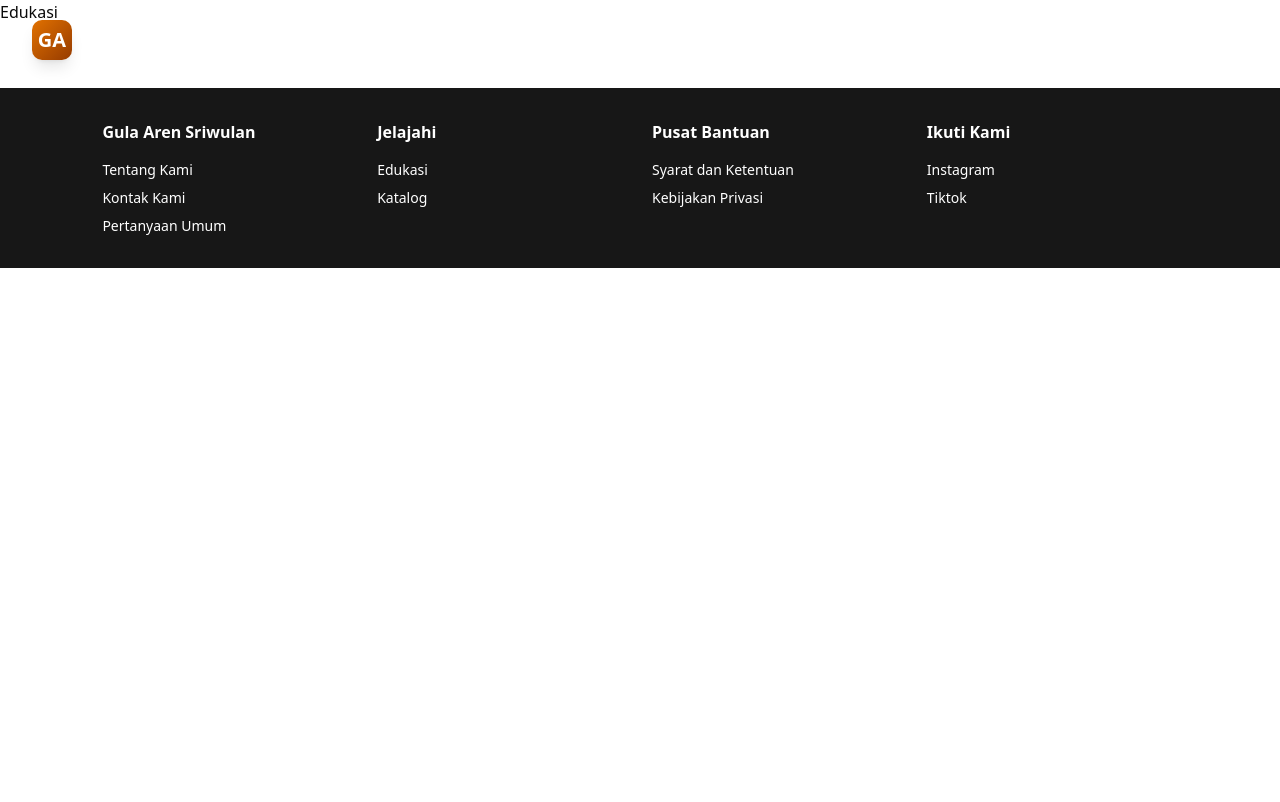
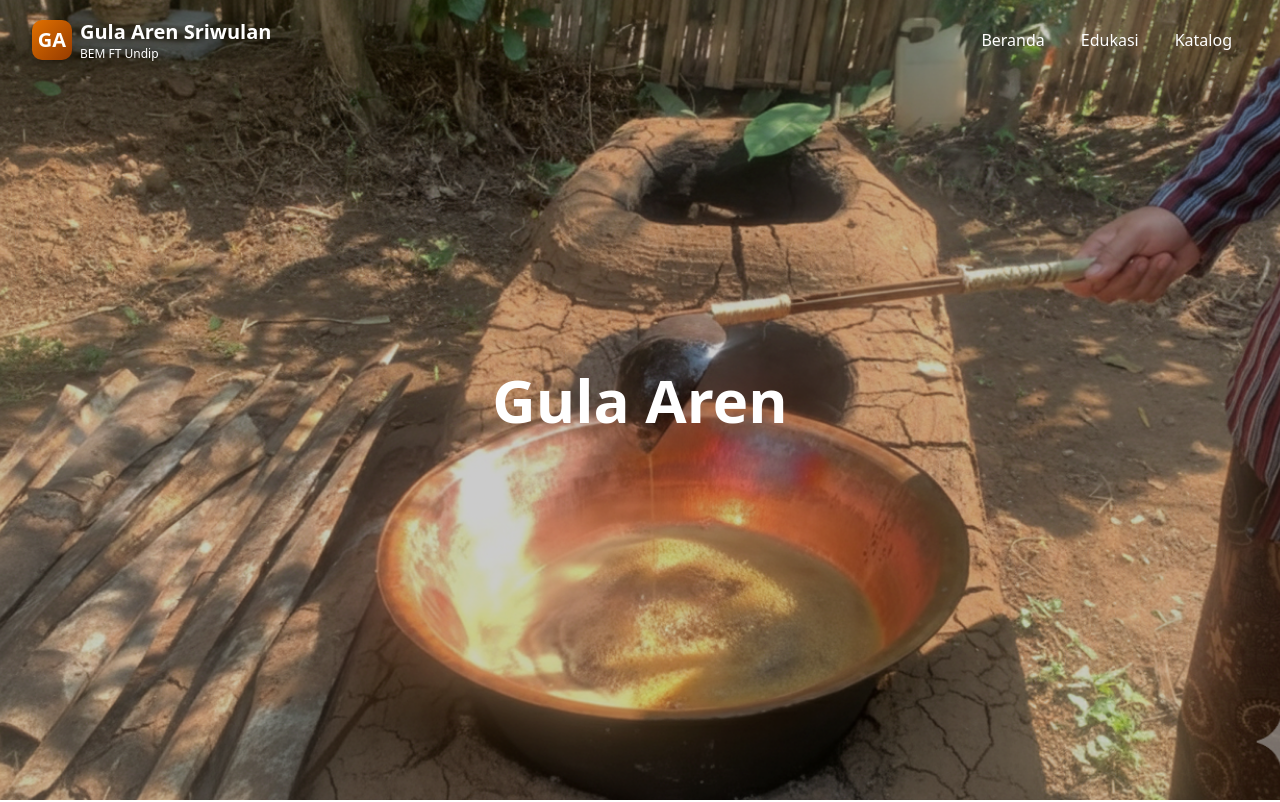
Before and after one commit to princeofverry/gula-aren-sriwulan, a Next.js app: page /edukasi in a window 1280 px wide. Shown: the top 802 px of the page. Built offline with nearby package versions, Linux system fonts and the light colour scheme.

Commit message:
feat: hero edukasi page

```diff
--- a/app/edukasi/page.jsx
+++ b/app/edukasi/page.jsx
@@ -1,7 +1,9 @@
+import EdukasiWrapper from "@/components/organism/edukasi/EdukasiWrapper";
+
 export default function Edukasi() {
   return (
     <>
-      <h1>Edukasi</h1>
+      <EdukasiWrapper />
     </>
   );
 }
--- /dev/null
+++ b/components/organism/edukasi/EdukasiWrapper.jsx
@@ -0,0 +1,15 @@
+import React from 'react'
+import HeroEdukasi from './hero'
+
+const EdukasiWrapper = () => {
+    return (
+        <>
+            <section className="bg-red-500">
+                <HeroEdukasi />
+            </section>
+
+        </>
+    )
+}
+
+export default EdukasiWrapper
--- /dev/null
+++ b/components/organism/edukasi/hero.jsx
@@ -0,0 +1,29 @@
+"use client";
+import Image from 'next/image';
+import React from 'react';
+
+const HeroEdukasi = () => {
+    return (
+        <div className="relative w-full h-screen overflow-hidden pad-x">
+            <Image
+                src="/assets/1-new.png"
+                alt=""
+                fill
+                className="object-cover"
+                priority
+            />
+
+            {/* Optional overlay biar teks/isi lebih jelas */}
+            <div className="absolute inset-0 bg-black/20"></div>
+
+            {/* Content di atas video */}
+            <div className="relative z-10 flex flex-col items-center justify-center h-full">
+                <h1 className="text-white text-xl md:text-6xl font-bold">
+                    Gula Aren
+                </h1>
+            </div>
+        </div>
+    );
+};
+
+export default HeroEdukasi;
```
Also changed, not shown: public/assets/1-new.png (added), 1 other file (tests, documents, lock files or other folders).
